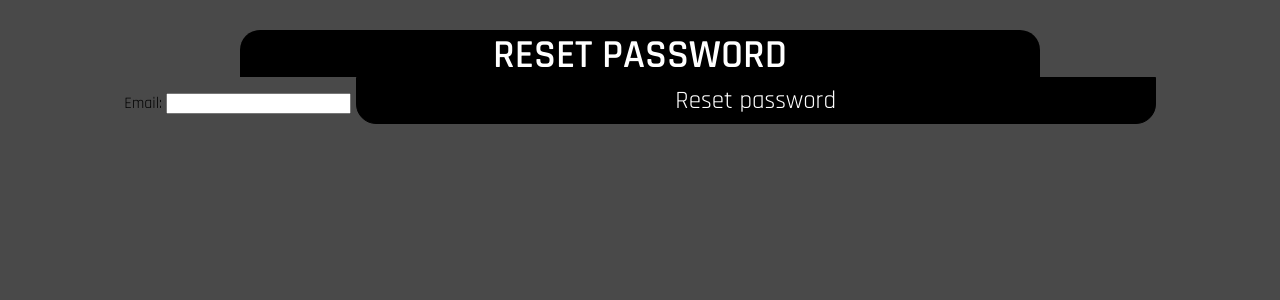
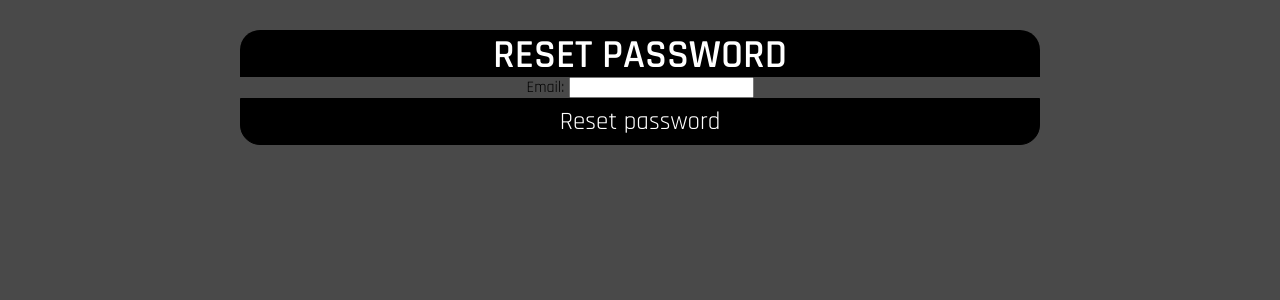
Before and after one commit to Dodikxon/RoflanForum, a Django app: page /users/password_reset/ in a window 1280 px wide. Shown: the part 90-390 px from the top of the page. Run offline with Django 4.2, Linux system fonts and the light colour scheme.

Commit message:
change form registration and login

```diff
--- a/users/static/users/css/style.css
+++ b/users/static/users/css/style.css
@@ -197,6 +197,9 @@ header .header-in-nav-navbar-items-link:hover {
 .form-login {
   text-align: center;
   align-items: center;
+  width: 100%;
+  max-width: 800px;
+  margin: 0 auto;
 }
 .form-login-input {
   max-width: 800px;
--- a/users/static/users/css/style.scss
+++ b/users/static/users/css/style.scss
@@ -210,6 +210,9 @@ header{
   &-login{
     text-align: center;
     align-items: center;
+    width: 100%;
+    max-width: 800px;
+    margin: 0 auto;
     &-input{
       max-width: 800px;
       width: 100%;
```
Also changed, not shown: users/static/users/css/style.min.css, 1 other file.
